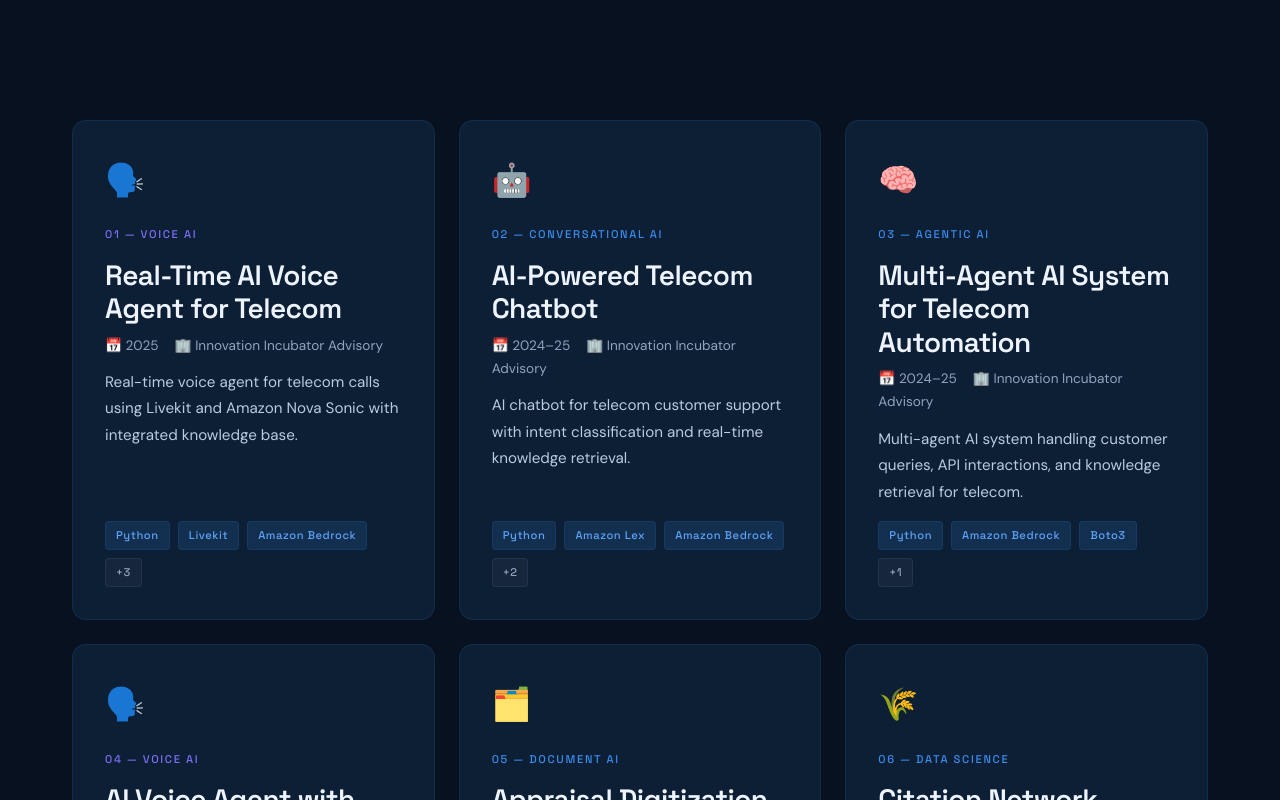
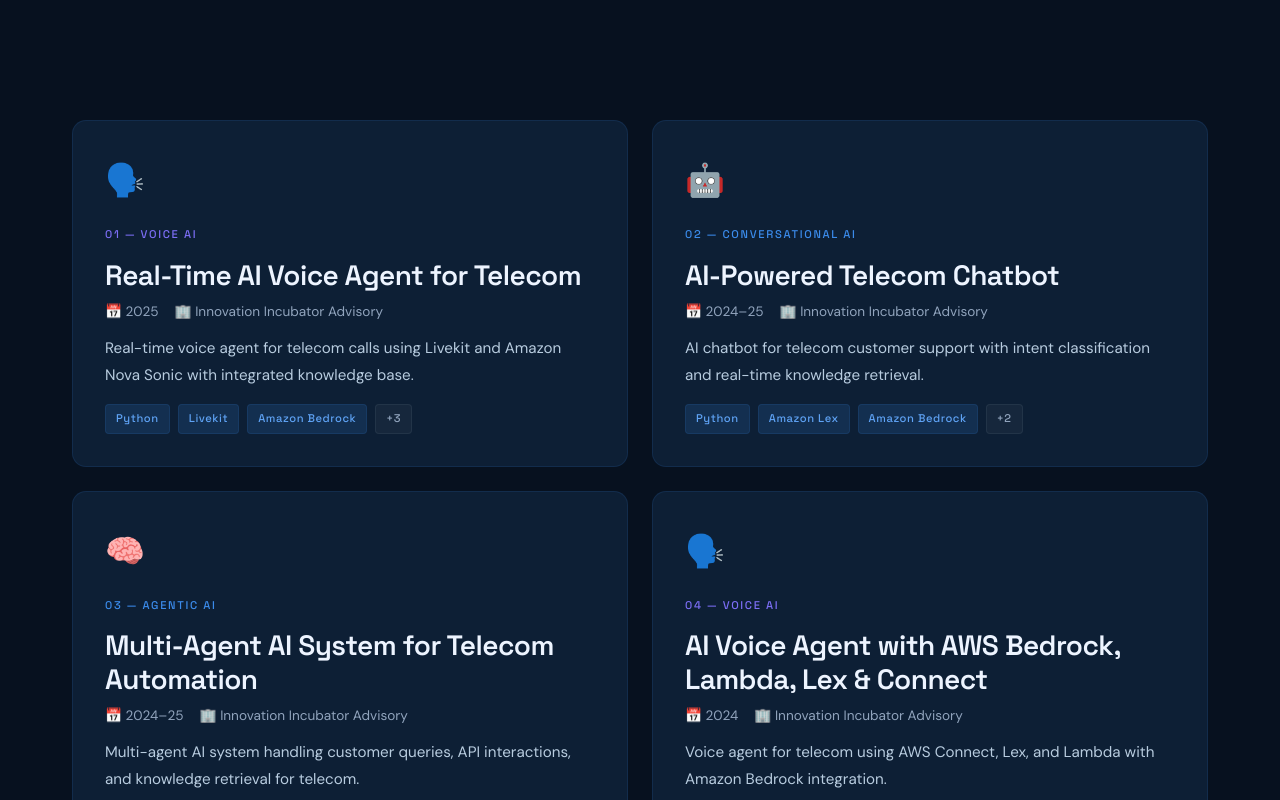
Before and after one commit to riyageorgek/riyageorgek.github.io, a React (Vite) app: page /projects in a window 1280 px wide. Shown: the part 420-1220 px from the top of the page. Built offline with nearby package versions, Linux system fonts and the light colour scheme.

Commit message:
feat: increase project block width from 350px to 450px minimum

```diff
--- a/src/pages/Projects.jsx
+++ b/src/pages/Projects.jsx
@@ -18,7 +18,7 @@
 
       <section>
         <div className="container">
-          <div className="grid-2" style={{ display: 'grid', gridTemplateColumns: 'repeat(auto-fit, minmax(350px, 1fr))', gap: '24px' }}>
+          <div className="grid-2" style={{ display: 'grid', gridTemplateColumns: 'repeat(auto-fit, minmax(450px, 1fr))', gap: '24px' }}>
             {projects.map((proj) => (
               <ProjectCard key={proj.id} project={proj} />
             ))}
```
